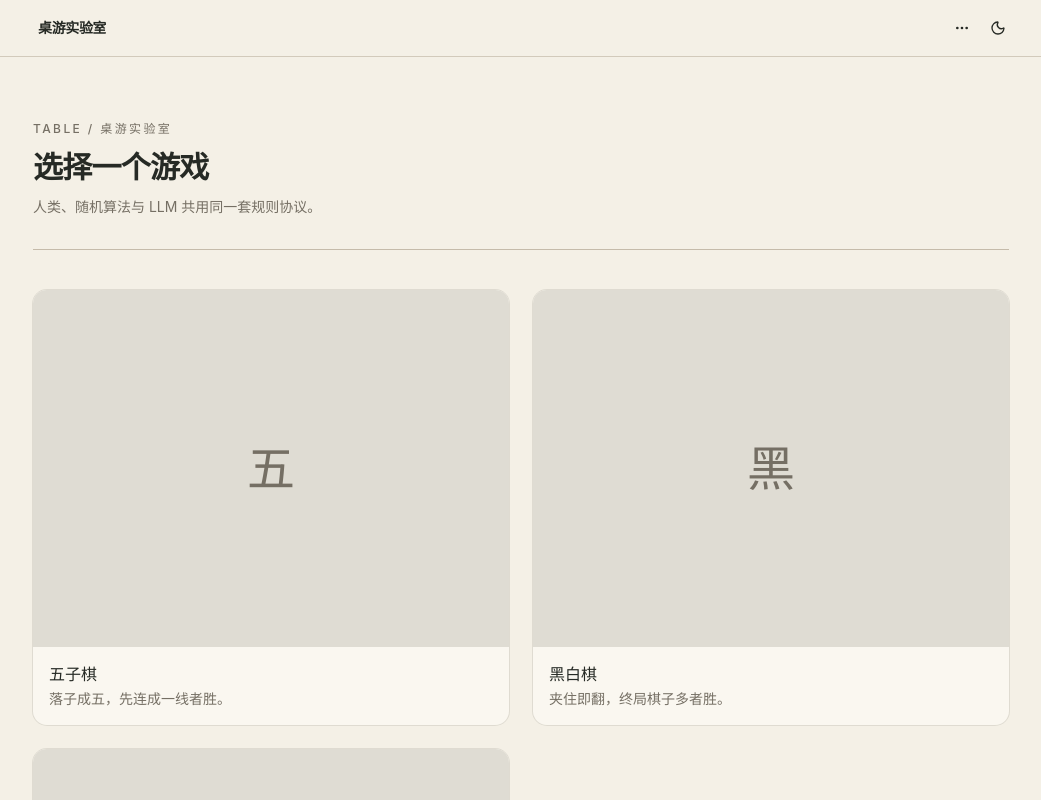
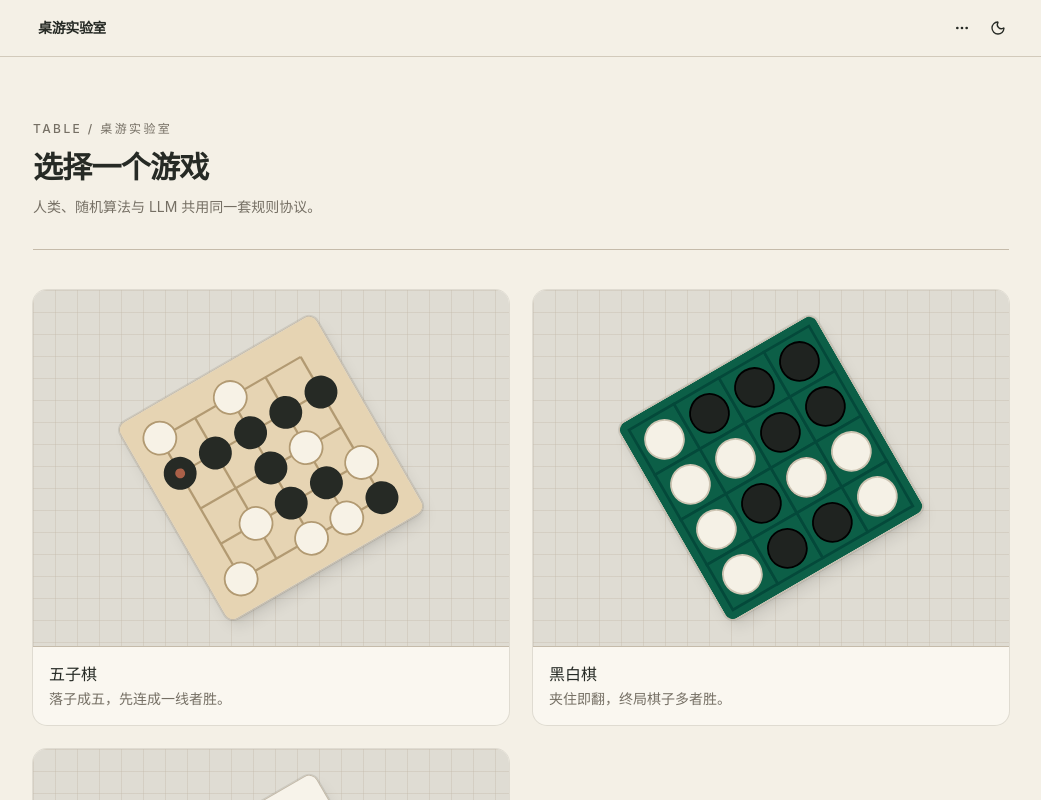
Before and after one commit to zhyDaDa/StrategyGameArcades, a React (Vite) app: page / in a window 1280 px wide. Shown: the whole page, without its empty margins (114-1155 px from the left). Built offline with nearby package versions, Linux system fonts and the light colour scheme.

Commit message:
feat: 首页游戏卡片改为静态局面缩略图并加入弹性入场动效

```diff
--- a/src/app/pages/HomePage.tsx
+++ b/src/app/pages/HomePage.tsx
@@ -1,6 +1,18 @@
+import type { ReactNode } from 'react'
 import { GameCard } from '@/components/game/GameCard/GameCard'
-import { GAMES } from '@/games/registry'
+import { GameThumbnail } from '@/components/game/GameThumbnail/GameThumbnail'
+import { DotsAndBoxesThumbnail } from '@/games/dots-and-boxes/ui/DotsAndBoxesThumbnail'
+import { GomokuThumbnail } from '@/games/gomoku/ui/GomokuThumbnail'
+import { ReversiThumbnail } from '@/games/reversi/ui/ReversiThumbnail'
+import { GAMES, type GameId } from '@/games/registry'
 import { Link } from '@/routers/Link'
+
+/** 首页每张卡片的静态局面图；游戏专属画面留在各自 games/<id>/ui。 */
+const GAME_ART: Record<GameId, () => ReactNode> = {
+  gomoku: GomokuThumbnail,
+  reversi: ReversiThumbnail,
+  'dots-and-boxes': DotsAndBoxesThumbnail,
+}
 
 const cardLinkClassName = [
   'block rounded-xl outline-none transition-transform',
@@ -21,11 +33,21 @@ export function HomePage() {
         </p>
       </header>
       <section className="grid grid-cols-1 gap-6 sm:grid-cols-2">
-        {GAMES.map((game) => (
-          <Link key={game.id} to={game.path} className={cardLinkClassName}>
-            <GameCard {...game.toCardData()} />
-          </Link>
-        ))}
+        {GAMES.map((game) => {
+          const Art = GAME_ART[game.id]
+          return (
+            <Link key={game.id} to={game.path} className={cardLinkClassName}>
+              <GameCard
+                {...game.toCardData()}
+                thumbnail={
+                  <GameThumbnail>
+                    <Art />
+                  </GameThumbnail>
+                }
+              />
+            </Link>
+          )
+        })}
       </section>
     </main>
   )
--- a/src/components/game/GameCard/GameCard.tsx
+++ b/src/components/game/GameCard/GameCard.tsx
@@ -1,3 +1,4 @@
+import type { ReactNode } from "react";
 import {
   Card,
   CardDescription,
@@ -5,38 +6,30 @@ import {
   CardTitle,
 } from "@/components/ui/card";
 
-/** 由 GameModel.toCardData() 提供，组件本身不感知 GameModel。 */
+/** 首页卡片：只负责排版，缩略图由 games/<id>/ui 提供。 */
 export interface GameCardProps {
   readonly name: string;
   readonly description: string;
-  readonly path: string;
-  readonly cover: string | null;
-  readonly coverFallback: string;
+  readonly thumbnail: ReactNode;
 }
 
 export function GameCard({
   name,
   description,
-  path,
-  cover,
-  coverFallback,
+  thumbnail,
 }: GameCardProps) {
   return (
     <Card className="gap-0 py-0">
-      {cover !== null ? (
-        <img
-          src={cover}
-          alt={name}
-          className="aspect-4/3 w-full object-cover"
-        />
-      ) : (
-        <div
-          aria-hidden="true"
-          className="flex aspect-4/3 w-full items-center justify-center bg-muted text-5xl font-medium text-muted-foreground"
-        >
-          {coverFallback}
-        </div>
-      )}
+      <div
+        className={[
+          "relative flex aspect-4/3 w-full items-center justify-center overflow-hidden border-b bg-muted",
+          // 纸面方格底纹：缩略图看起来是从棋盘格里升起。
+          "[background-image:linear-gradient(to_right,color-mix(in_srgb,var(--border-color)_40%,transparent)_1px,transparent_1px),linear-gradient(to_bottom,color-mix(in_srgb,var(--border-color)_40%,transparent)_1px,transparent_1px)]",
+          "[background-size:22px_22px]",
+        ].join(" ")}
+      >
+        {thumbnail}
+      </div>
       <CardHeader className="py-4">
         <CardTitle>{name}</CardTitle>
         <CardDescription>{description}</CardDescription>
--- /dev/null
+++ b/src/components/game/GameThumbnail/GameThumbnail.tsx
@@ -0,0 +1,33 @@
+import { motion, MotionConfig } from 'motion/react'
+import type { ReactNode } from 'react'
+import { motionTokens } from '@/presentation/motion/tokens'
+
+export interface GameThumbnailProps {
+  /** 该游戏的静态局面 SVG，由 games/<id>/ui 提供。 */
+  readonly children: ReactNode
+}
+
+/**
+ * 缩略图外壳：把游戏局面做成倾斜的方块，滚动进入视口时从下方带弹性地抬起。
+ *
+ * 这里局部覆盖 reducedMotion="never"：抬起是本卡片唯一的识别动效，
+ * 系统关闭动画时若被静默降级，卡片会完全失去预期表现。
+ * 覆盖范围仅限这块缩略图，不影响站内其他动画。
+ */
+export function GameThumbnail({ children }: GameThumbnailProps) {
+  return (
+    <MotionConfig reducedMotion="never">
+      <div className="grid h-full w-full place-items-center overflow-hidden">
+        <motion.div
+          className="aspect-square h-[64%] overflow-hidden rounded-lg border shadow-lg ring-1 ring-foreground/10"
+          initial={{ y: 56, rotate: -44, opacity: 0 }}
+          whileInView={{ y: 0, rotate: -30, opacity: 1 }}
+          viewport={{ once: true, amount: 0.6 }}
+          transition={motionTokens.spring.pop}
+        >
+          {children}
+        </motion.div>
+      </div>
+    </MotionConfig>
+  )
+}
--- a/src/games/GameModel.ts
+++ b/src/games/GameModel.ts
@@ -9,17 +9,12 @@ export interface GameRaw<Id extends string = string> {
   readonly description: string
   /** 进入该游戏的入口路径（配置页），例如 `/config/gomoku`。 */
   readonly path: string
-  /** 封面图 URL；尚未提供时为 null，由展示层渲染占位。 */
-  readonly cover: string | null
 }
 
-/** GameModel 提供给卡片组件的展示数据。 */
+/** GameModel 提供给卡片组件的纯文本展示数据。 */
 export interface GameCardData {
   readonly name: string
   readonly description: string
-  readonly path: string
-  readonly cover: string | null
-  readonly coverFallback: string
 }
 
 export class GameModel<Id extends string = string> {
@@ -27,31 +22,22 @@ export class GameModel<Id extends string = string> {
   readonly name: string
   readonly description: string
   readonly path: string
-  readonly cover: string | null
 
   constructor(raw: GameRaw<Id>) {
     this.id = raw.id
     this.name = raw.name
     this.description = raw.description
     this.path = raw.path
-    this.cover = raw.cover
   }
 
   static fromRaw<Id extends string>(raw: GameRaw<Id>): GameModel<Id> {
     return new GameModel(raw)
   }
 
-  get hasCover(): boolean {
-    return this.cover !== null
-  }
-
   toCardData(): GameCardData {
     return {
       name: this.name,
       description: this.description,
-      path: this.path,
-      cover: this.cover,
-      coverFallback: this.name.trim().slice(0, 1) || '?',
     }
   }
 }
--- a/src/games/dots-and-boxes/index.ts
+++ b/src/games/dots-and-boxes/index.ts
@@ -20,5 +20,4 @@ export const dotsAndBoxesGameModel = new GameModel({
   name: '方格大战',
   description: '连点围格，得分续手，占满棋盘比分数。',
   path: '/config/dots-and-boxes',
-  cover: null,
 })
--- /dev/null
+++ b/src/games/dots-and-boxes/ui/DotsAndBoxesThumbnail.tsx
@@ -0,0 +1,53 @@
+import { DOTS_SEAT_META } from './seat-meta'
+import { SeatSymbolShape } from './SeatSymbol'
+
+const DOTS = [16, 50, 84] as const
+const BOX_SIZE = 27
+const SYMBOL_SCALE = 0.2
+
+const BOXES: ReadonlyArray<{ x: number; y: number; seat: keyof typeof DOTS_SEAT_META }> = [
+  { x: 19.5, y: 19.5, seat: 'red' },
+  { x: 53.5, y: 19.5, seat: 'blue' },
+  { x: 19.5, y: 53.5, seat: 'green' },
+  { x: 53.5, y: 53.5, seat: 'yellow' },
+]
+
+/** 首页缩略图：静态 2×2 的已占满局面，四个格子分属四家并带各自符号。 */
+export function DotsAndBoxesThumbnail() {
+  return (
+    <svg viewBox="0 0 100 100" className="h-full w-full" aria-hidden="true" focusable="false">
+      <rect width="100" height="100" fill="#f7f3ea" />
+      {BOXES.map(({ x, y, seat }) => {
+        const { color, symbol } = DOTS_SEAT_META[seat]
+        const offset = BOX_SIZE / 2 - 50 * SYMBOL_SCALE
+        return (
+          <g key={seat}>
+            <rect
+              x={x}
+              y={y}
+              width={BOX_SIZE}
+              height={BOX_SIZE}
+              rx="2"
+              fill={color}
+              fillOpacity="0.85"
+            />
+            <g transform={`translate(${x + offset} ${y + offset}) scale(${SYMBOL_SCALE})`}>
+              <SeatSymbolShape symbol={symbol} stroke="#fbf8f1" />
+            </g>
+          </g>
+        )
+      })}
+      {DOTS.map((at) => (
+        <g key={at} stroke="#3a3a34" strokeWidth="1.6" strokeLinecap="round">
+          <line x1="16" y1={at} x2="84" y2={at} />
+          <line x1={at} y1="16" x2={at} y2="84" />
+        </g>
+      ))}
+      {DOTS.map((y) =>
+        DOTS.map((x) => (
+          <circle key={`${x}-${y}`} cx={x} cy={y} r="2.4" fill="#3a3a34" />
+        )),
+      )}
+    </svg>
+  )
+}
--- a/src/games/gomoku/index.ts
+++ b/src/games/gomoku/index.ts
@@ -15,5 +15,4 @@ export const gomokuGameModel = new GameModel({
   name: '五子棋',
   description: '落子成五，先连成一线者胜。',
   path: '/config/gomoku',
-  cover: null,
 })
--- /dev/null
+++ b/src/games/gomoku/ui/GomokuThumbnail.tsx
@@ -0,0 +1,89 @@
+const BOARD_SIZE = 5;
+const PAD = 14;
+const STEP = 18;
+
+/** 棋盘坐标 0..4，落点像素位置 = PAD + index * STEP。调整局面只改下面两张表。 */
+const INDEXES = Array.from({ length: BOARD_SIZE }, (_, index) => index);
+const position = (index: number) => PAD + index * STEP;
+
+interface Stone {
+  readonly row: number;
+  readonly col: number;
+}
+
+/** 黑棋：横排五连。 */
+const BLACK_STONES: readonly Stone[] = [
+  { row: 1, col: 1 },
+  { row: 1, col: 2 },
+  { row: 1, col: 3 },
+  { row: 1, col: 4 },
+  { row: 2, col: 2 },
+  { row: 3, col: 2 },
+  { row: 3, col: 3 },
+  { row: 4, col: 4 },
+  { row: 1, col: 0 },
+];
+
+const WHITE_STONES: readonly Stone[] = [
+  { row: 0, col: 0 },
+  { row: 0, col: 2 },
+  { row: 2, col: 3 },
+  { row: 3, col: 1 },
+  { row: 3, col: 4 },
+  { row: 4, col: 2 },
+  { row: 4, col: 3 },
+  { row: 4, col: 0 },
+];
+
+/** 首页缩略图：静态 5×5 局面，标记落在黑棋最后一子上。 */
+export function GomokuThumbnail() {
+  const lastBlack = BLACK_STONES.at(-1);
+
+  return (
+    <svg
+      viewBox="0 0 100 100"
+      className="h-full w-full"
+      aria-hidden="true"
+      focusable="false"
+    >
+      <rect width="100" height="100" fill="#e6d4b3" />
+      {INDEXES.map((index) => {
+        const at = position(index);
+        return (
+          <g key={index} stroke="#b29a72" strokeWidth="1">
+            <line x1={PAD} y1={at} x2={position(BOARD_SIZE - 1)} y2={at} />
+            <line x1={at} y1={PAD} x2={at} y2={position(BOARD_SIZE - 1)} />
+          </g>
+        );
+      })}
+      {WHITE_STONES.map(({ row, col }) => (
+        <circle
+          key={`white-${row}-${col}`}
+          cx={position(col)}
+          cy={position(row)}
+          r="7.3"
+          fill="#f7f2e6"
+          stroke="#b29a72"
+          strokeWidth="0.8"
+        />
+      ))}
+      {BLACK_STONES.map(({ row, col }) => (
+        <circle
+          key={`black-${row}-${col}`}
+          cx={position(col)}
+          cy={position(row)}
+          r="7.3"
+          fill="#262a25"
+        />
+      ))}
+      {lastBlack ? (
+        <circle
+          cx={position(lastBlack.col)}
+          cy={position(lastBlack.row)}
+          r="2.2"
+          fill="#aa6048"
+        />
+      ) : null}
+    </svg>
+  );
+}
--- a/src/games/reversi/index.ts
+++ b/src/games/reversi/index.ts
@@ -14,5 +14,4 @@ export const reversiGameModel = new GameModel({
   name: '黑白棋',
   description: '夹住即翻，终局棋子多者胜。',
   path: '/config/reversi',
-  cover: null,
 })
--- /dev/null
+++ b/src/games/reversi/ui/ReversiThumbnail.tsx
@@ -0,0 +1,85 @@
+const BOARD_SIZE = 4;
+const CELL = 23;
+const ORIGIN = 4;
+
+/** 棋盘坐标 0..3，格心位置 = ORIGIN + index * CELL + CELL / 2。调整局面只改下面两张表。 */
+const INDEXES = Array.from({ length: BOARD_SIZE }, (_, index) => index);
+const center = (index: number) => ORIGIN + index * CELL + CELL / 2;
+
+interface Disc {
+  readonly row: number;
+  readonly col: number;
+}
+
+const BLACK_DISCS: readonly Disc[] = [
+  { row: 0, col: 1 },
+  { row: 0, col: 2 },
+  { row: 0, col: 3 },
+  { row: 1, col: 2 },
+  { row: 2, col: 1 },
+  { row: 1, col: 3 },
+  { row: 2, col: 2 },
+  { row: 3, col: 1 },
+  { row: 3, col: 2 },
+];
+
+const WHITE_DISCS: readonly Disc[] = [
+  { row: 0, col: 0 },
+  { row: 1, col: 0 },
+  { row: 2, col: 0 },
+  { row: 1, col: 1 },
+  { row: 2, col: 2 },
+  { row: 2, col: 3 },
+  { row: 3, col: 0 },
+  { row: 3, col: 3 },
+];
+
+/** 首页缩略图：静态 4×4 局面。 */
+export function ReversiThumbnail() {
+  return (
+    <svg
+      viewBox="0 0 100 100"
+      className="h-full w-full"
+      aria-hidden="true"
+      focusable="false"
+    >
+      <rect width="100" height="100" fill="#0c5f47" />
+      {INDEXES.map((row) =>
+        INDEXES.map((col) => (
+          <rect
+            key={`${row}-${col}`}
+            x={ORIGIN + col * CELL}
+            y={ORIGIN + row * CELL}
+            width={CELL}
+            height={CELL}
+            fill="#0c5f47"
+            stroke="#04493a"
+            strokeWidth="1.2"
+          />
+        )),
+      )}
+      {BLACK_DISCS.map(({ row, col }) => (
+        <circle
+          key={`black-${row}-${col}`}
+          cx={center(col)}
+          cy={center(row)}
+          r="8.6"
+          fill="#1f2320"
+          stroke="#000000"
+          strokeWidth="0.8"
+        />
+      ))}
+      {WHITE_DISCS.map(({ row, col }) => (
+        <circle
+          key={`white-${row}-${col}`}
+          cx={center(col)}
+          cy={center(row)}
+          r="8.6"
+          fill="#f5f1e6"
+          stroke="#cdc4b2"
+          strokeWidth="0.8"
+        />
+      ))}
+    </svg>
+  );
+}
--- a/src/presentation/motion/tokens.ts
+++ b/src/presentation/motion/tokens.ts
@@ -13,4 +13,20 @@ export const motionTokens = {
     out: [0.22, 1, 0.36, 1] satisfies CubicBezier,
     back: [0.34, 1.56, 0.64, 1] satisfies CubicBezier,
   },
+  spring: {
+    /** 卡片缩略图从缩略区里弹起：略低的阻尼让它在终点附近回弹一次。 */
+    pop: {
+      type: 'spring',
+      stiffness: 210,
+      damping: 15,
+      mass: 0.9,
+    } satisfies SpringTransition,
+  },
 }
+
+interface SpringTransition {
+  readonly type: 'spring'
+  readonly stiffness: number
+  readonly damping: number
+  readonly mass: number
+}
```
Also changed, not shown: src/games/dots-and-boxes/ui/SeatSymbol.tsx (+10 -9 lines).
